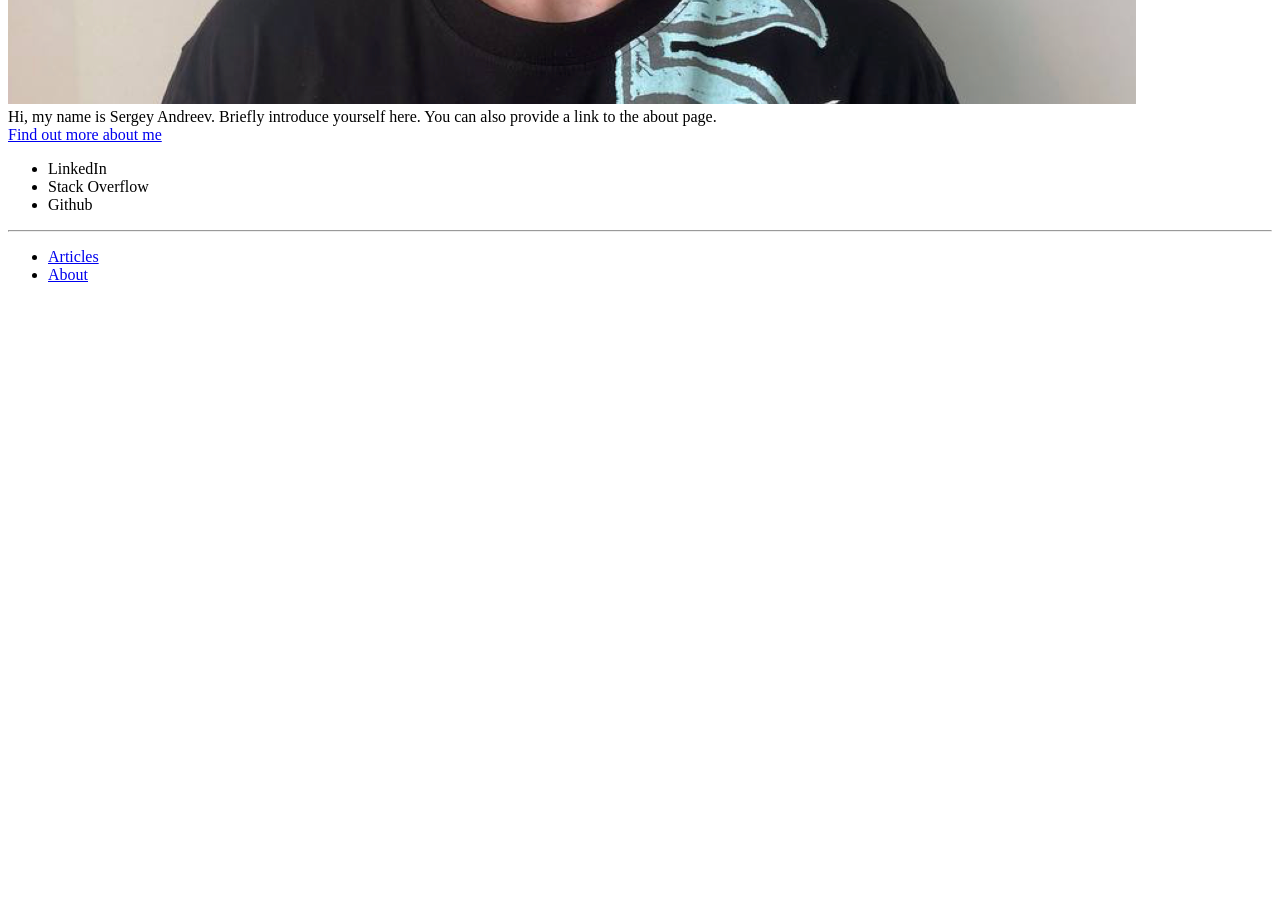
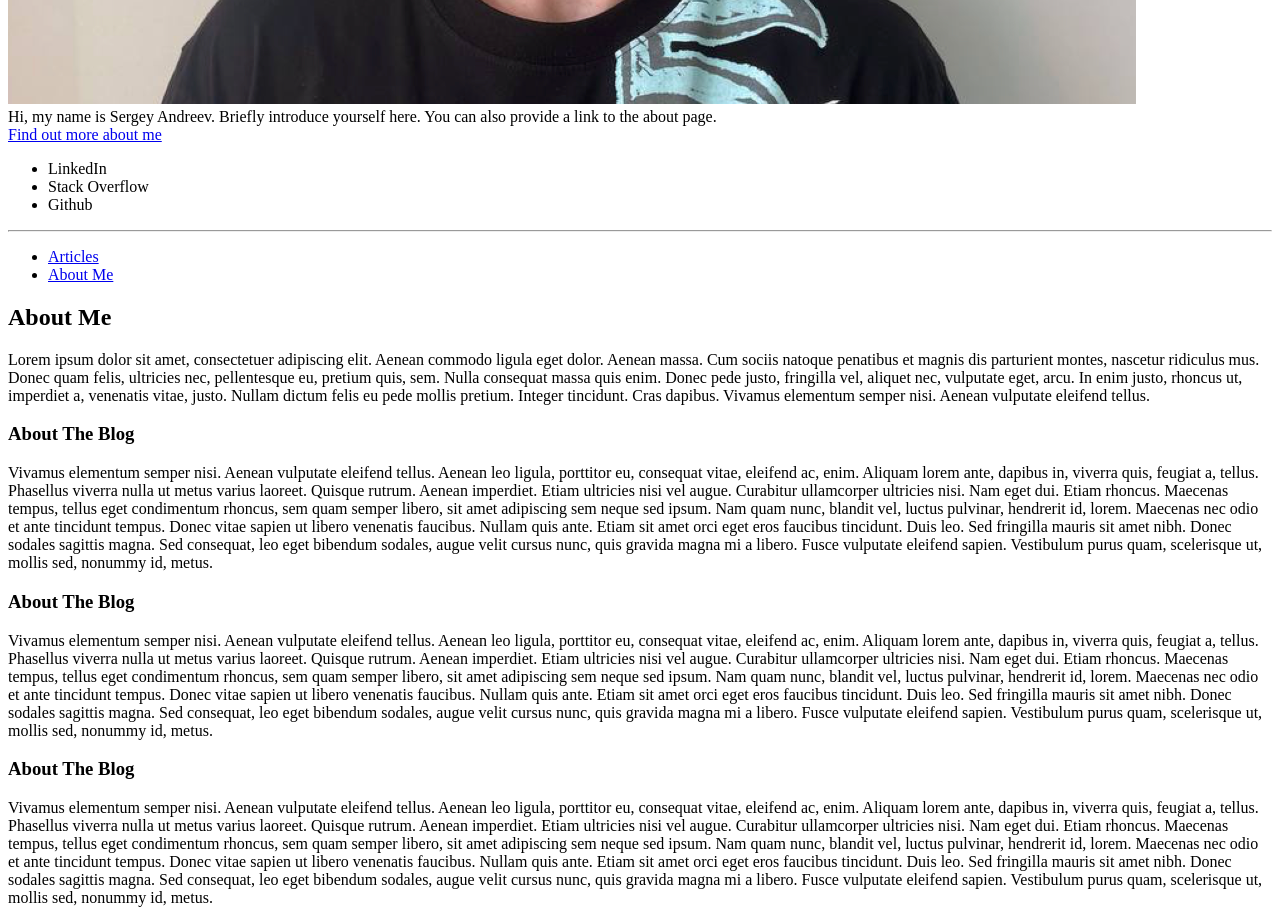
Before and after one commit to andreevsm/blog-app, a Gatsby site: page /about in a window 1280 px wide. Shown: the part 934-1857 px from the top of the page. Before the commit the page ends 1234 px from the top, so only its background shows below. Built offline with nearby package versions, Linux system fonts and the light colour scheme; Gatsby itself is replaced by a stand-in of ours.

Commit message:
Started adding the about me page

```diff
--- a/src/constants/links.js
+++ b/src/constants/links.js
@@ -5,6 +5,6 @@ export const LINKS = [
   },
   {
     url: '/about',
-    name: 'About',
+    name: 'About Me',
   },
 ];
--- a/src/layouts/main.jsx
+++ b/src/layouts/main.jsx
@@ -10,7 +10,7 @@ const MainLayout = ({ title, description, children }) => (
     <SEO title={title} description={description} />
     <div className="h-screen bg-white">
       <Header />
-      <main className="ml-16">{children}</main>
+      <main className="ml-80">{children}</main>
     </div>
   </>
 );
--- a/src/pages/about.jsx
+++ b/src/pages/about.jsx
@@ -2,6 +2,32 @@ import * as React from 'react';
 
 import MainLayout from '../layouts/main';
 
-const AboutPage = () => <MainLayout />;
+const AboutPage = () => (
+  <MainLayout>
+    <article className="py-12">
+      <div className="max-w-screen-md mx-auto px-3">
+        <h2 className="text-4xl font-bold mb-4">About Me</h2>
+
+        <p className="text-lg mt-0 mb-4">Lorem ipsum dolor sit amet, consectetuer adipiscing elit. Aenean commodo ligula eget dolor. Aenean massa. Cum sociis natoque penatibus et magnis dis parturient montes, nascetur ridiculus mus. Donec quam felis, ultricies nec, pellentesque eu, pretium quis, sem. Nulla consequat massa quis enim. Donec pede justo, fringilla vel, aliquet nec, vulputate eget, arcu. In enim justo, rhoncus ut, imperdiet a, venenatis vitae, justo. Nullam dictum felis eu pede mollis pretium. Integer tincidunt. Cras dapibus. Vivamus elementum semper nisi. Aenean vulputate eleifend tellus.</p>
+
+        <figure />
+
+        <h3 className="text-lg mt-12 font-bold">About The Blog</h3>
+
+        <p className="text-lg">Vivamus elementum semper nisi. Aenean vulputate eleifend tellus. Aenean leo ligula, porttitor eu, consequat vitae, eleifend ac, enim. Aliquam lorem ante, dapibus in, viverra quis, feugiat a, tellus. Phasellus viverra nulla ut metus varius laoreet. Quisque rutrum. Aenean imperdiet. Etiam ultricies nisi vel augue. Curabitur ullamcorper ultricies nisi. Nam eget dui. Etiam rhoncus. Maecenas tempus, tellus eget condimentum rhoncus, sem quam semper libero, sit amet adipiscing sem neque sed ipsum. Nam quam nunc, blandit vel, luctus pulvinar, hendrerit id, lorem. Maecenas nec odio et ante tincidunt tempus. Donec vitae sapien ut libero venenatis faucibus. Nullam quis ante. Etiam sit amet orci eget eros faucibus tincidunt. Duis leo. Sed fringilla mauris sit amet nibh. Donec sodales sagittis magna. Sed consequat, leo eget bibendum sodales, augue velit cursus nunc, quis gravida magna mi a libero. Fusce vulputate eleifend sapien. Vestibulum purus quam, scelerisque ut, mollis sed, nonummy id, metus.</p>
+
+        <h3 className="text-lg mt-12 font-bold">About The Blog</h3>
+
+        <p className="text-lg">Vivamus elementum semper nisi. Aenean vulputate eleifend tellus. Aenean leo ligula, porttitor eu, consequat vitae, eleifend ac, enim. Aliquam lorem ante, dapibus in, viverra quis, feugiat a, tellus. Phasellus viverra nulla ut metus varius laoreet. Quisque rutrum. Aenean imperdiet. Etiam ultricies nisi vel augue. Curabitur ullamcorper ultricies nisi. Nam eget dui. Etiam rhoncus. Maecenas tempus, tellus eget condimentum rhoncus, sem quam semper libero, sit amet adipiscing sem neque sed ipsum. Nam quam nunc, blandit vel, luctus pulvinar, hendrerit id, lorem. Maecenas nec odio et ante tincidunt tempus. Donec vitae sapien ut libero venenatis faucibus. Nullam quis ante. Etiam sit amet orci eget eros faucibus tincidunt. Duis leo. Sed fringilla mauris sit amet nibh. Donec sodales sagittis magna. Sed consequat, leo eget bibendum sodales, augue velit cursus nunc, quis gravida magna mi a libero. Fusce vulputate eleifend sapien. Vestibulum purus quam, scelerisque ut, mollis sed, nonummy id, metus.</p>
+
+        <h3 className="text-lg mt-12 font-bold">About The Blog</h3>
+
+        <p className="text-lg">Vivamus elementum semper nisi. Aenean vulputate eleifend tellus. Aenean leo ligula, porttitor eu, consequat vitae, eleifend ac, enim. Aliquam lorem ante, dapibus in, viverra quis, feugiat a, tellus. Phasellus viverra nulla ut metus varius laoreet. Quisque rutrum. Aenean imperdiet. Etiam ultricies nisi vel augue. Curabitur ullamcorper ultricies nisi. Nam eget dui. Etiam rhoncus. Maecenas tempus, tellus eget condimentum rhoncus, sem quam semper libero, sit amet adipiscing sem neque sed ipsum. Nam quam nunc, blandit vel, luctus pulvinar, hendrerit id, lorem. Maecenas nec odio et ante tincidunt tempus. Donec vitae sapien ut libero venenatis faucibus. Nullam quis ante. Etiam sit amet orci eget eros faucibus tincidunt. Duis leo. Sed fringilla mauris sit amet nibh. Donec sodales sagittis magna. Sed consequat, leo eget bibendum sodales, augue velit cursus nunc, quis gravida magna mi a libero. Fusce vulputate eleifend sapien. Vestibulum purus quam, scelerisque ut, mollis sed, nonummy id, metus.</p>
+
+      </div>
+    </article>
+
+  </MainLayout>
+);
 
 export default AboutPage;
```
